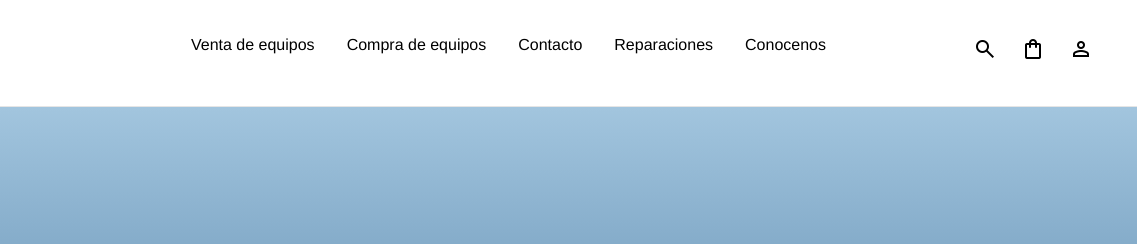
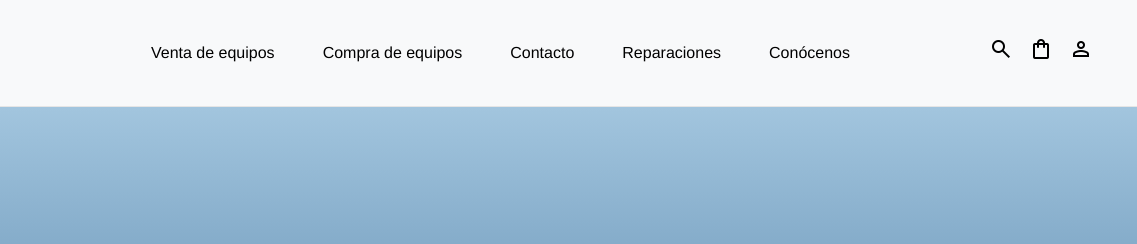
Before and after one commit to alamdominic/repairman, a plain HTML site: page index.html in a window 1280 px wide. Shown: the top 244 px of the page, 143-1280 px from the left. Drawn offline with nearby package versions, Linux system fonts and the light colour scheme; a web font is replaced by a local one.

Commit message:
Fix navbar layout and responsiveness with minimal CSS adjustments.

```diff
--- a/index.css
+++ b/index.css
@@ -26,8 +26,7 @@ body {
   padding: 1rem 2rem;
   background-color: var(--background-color);
   border-bottom: 1px solid #e5e5e5;
-    position: sticky;
-    top: 0;
+  flex-wrap: wrap;
 }
 
 .navbar__logo span {
@@ -37,21 +36,27 @@ body {
   color: var(--primary-color);
 }
 
-.navbar__links {
+.navbar-nav {
   display: flex;
   list-style: none;
   gap: 2rem;
+  flex-grow: 1;
+  justify-content: center;
+  flex-wrap: wrap;
+  margin: 0;
+  padding-left: 0;
 }
 
-.navbar__links a {
+.navbar-nav .nav-link {
   text-decoration: none;
   color: var(--primary-color);
   font-size: 1rem;
   position: relative;
   transition: color 0.3s ease;
+  white-space: nowrap;
 }
 
-.navbar__links a::after {
+.navbar-nav .nav-link::after {
   content: '';
   display: block;
   width: 0;
@@ -63,28 +68,46 @@ body {
   left: 0;
 }
 
-.navbar__links a:hover {
+.navbar-nav .nav-link:hover {
   color: var(--hover-color);
 }
 
-.navbar__links a:hover::after {
+.navbar-nav .nav-link:hover::after {
   width: 100%;
 }
 
 .navbar__actions {
   display: flex;
   gap: 1.5rem;
+  align-items: center;
+  flex-shrink: 0;
 }
 
-.navbar__actions a {
+.navbar__actions .nav-link {
   color: var(--primary-color);
   text-decoration: none;
   font-size: 1.25rem;
   transition: color 0.3s ease;
+  padding: 0;
 }
 
-.navbar__actions a:hover {
+.navbar__actions .nav-link:hover {
   color: var(--hover-color);
+}
+
+@media (max-width: 991.98px) {
+  .navbar {
+    justify-content: center;
+  }
+
+  .navbar-nav {
+    justify-content: center;
+    gap: 1rem;
+  }
+
+  .navbar__actions {
+    margin-top: 0.5rem;
+  }
 }
 
 /* Hero section */
@@ -189,7 +212,7 @@ body {
 
 .stock-section .card:hover {
   transform: scale(1.03);
-  box-shadow: 0 8px 20px rgba(0,0,0,0.15);
+  box-shadow: 0 8px 20px rgba(0, 0, 0, 0.15);
 }
 
 .stock-section .card img {
@@ -219,7 +242,7 @@ body {
 
 .ubicaciones-section .card:hover {
   transform: scale(1.02);
-  box-shadow: 0 8px 20px rgba(0,0,0,0.15);
+  box-shadow: 0 8px 20px rgba(0, 0, 0, 0.15);
 }
 
 .ubicaciones-section .card-img-top {
@@ -277,10 +300,3 @@ body {
   background-position: center center;
   background-repeat: no-repeat;
 }
-
-/* Optional: Responsive */
-@media (max-width: 768px) {
-    .navbar__links {
-        display: none;
-    }
-}
--- a/index.html
+++ b/index.html
@@ -12,22 +12,31 @@
 <body>
 
     <div id="NavBar">
-        <nav class="navbar">
+        <nav class="navbar navbar-expand-lg navbar-light bg-light sticky-top">
             <div class="container-fluid">
                 <a class="navbar-brand navbar__logo" href="index.html">
                     <img src="img/logo-repairman.png" alt="Repairman" width="95" height="60" class="d-inline-block align-text-top">
                 </a>
-                <ul class="navbar__links">
-                    <li><a href="venta.html">Venta de equipos</a></li>
-                    <li><a href="compra.html">Compra de equipos</a></li>
-                    <li><a href="/Contactanos/contact.html">Contacto</a></li>
-                    <li><a href="#">Reparaciones</a></li>
-                    <li><a href="/about/about.html">Conocenos</a></li>
-                </ul>
-                <div class="navbar__actions">
-                    <a href="#"><span class="material-symbols-outlined">search</span></a>
-                    <a href="#"><span class="material-symbols-outlined">shopping_bag</span></a>
-                    <a href="#"><span class="material-symbols-outlined">person</span></a>
+
+                <button class="navbar-toggler" type="button" data-bs-toggle="collapse" data-bs-target="#navbarContent"
+                  aria-controls="navbarContent" aria-expanded="false" aria-label="Toggle navigation">
+                  <span class="navbar-toggler-icon"></span>
+                </button>
+
+                <div class="collapse navbar-collapse justify-content-center" id="navbarContent">
+                    <ul class="navbar-nav mb-2 mb-lg-0">
+                        <li class="nav-item"><a class="nav-link" href="venta.html">Venta de equipos</a></li>
+                        <li class="nav-item"><a class="nav-link" href="compra.html">Compra de equipos</a></li>
+                        <li class="nav-item"><a class="nav-link" href="/Contactanos/contact.html">Contacto</a></li>
+                        <li class="nav-item"><a class="nav-link" href="#">Reparaciones</a></li>
+                        <li class="nav-item"><a class="nav-link" href="/about/about.html">Conócenos</a></li>
+                    </ul>
+                </div>
+
+                <div class="navbar__actions d-flex align-items-center gap-3">
+                    <a href="#" class="nav-link p-0"><span class="material-symbols-outlined">search</span></a>
+                    <a href="#" class="nav-link p-0"><span class="material-symbols-outlined">shopping_bag</span></a>
+                    <a href="#" class="nav-link p-0"><span class="material-symbols-outlined">person</span></a>
                 </div>
             </div>
 
```
Lines whose indentation alone changed are shown as unchanged.
